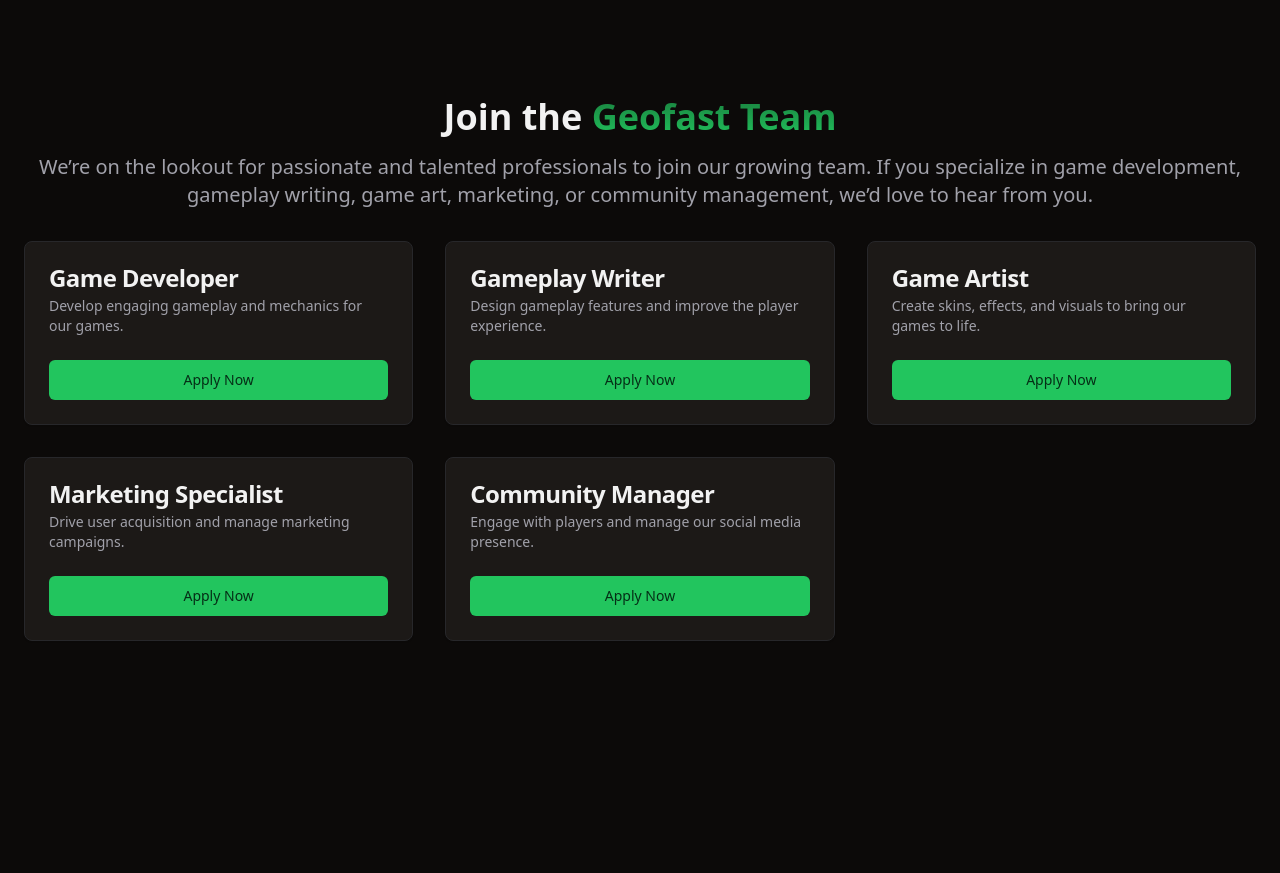
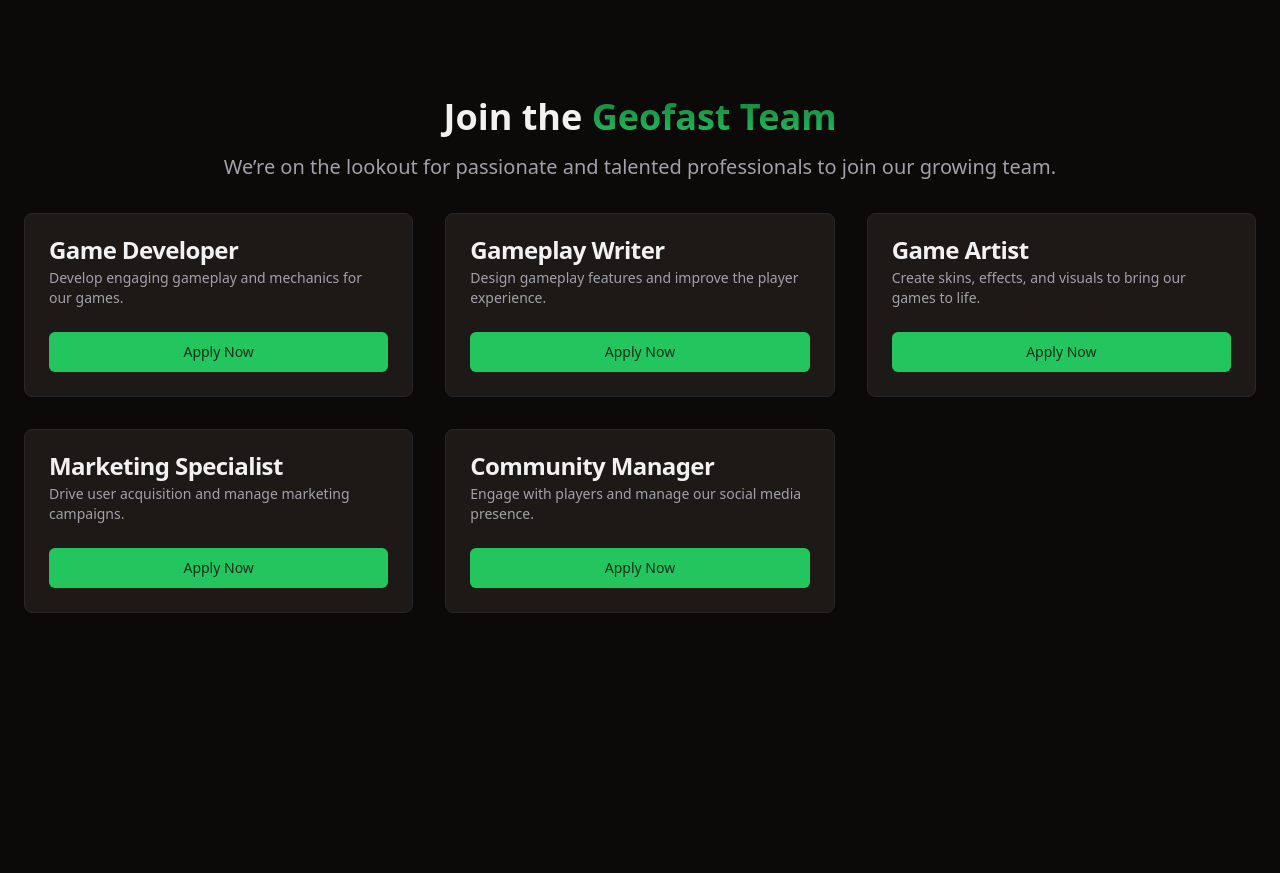
Before and after one commit to utkarshtrivedimdz/geofast-landing-page, a React (Vite) app: page / in a window 1280 px wide. Shown: the part 3660-4533 px from the top of the page. Built offline with nearby package versions, Linux system fonts and the light colour scheme.

Commit message:
Update Pricing.tsx

```diff
--- a/src/components/Pricing.tsx
+++ b/src/components/Pricing.tsx
@@ -65,8 +65,6 @@
       </h2>
       <h3 className="text-xl text-center text-muted-foreground pt-4 pb-8">
         We’re on the lookout for passionate and talented professionals to join our growing team.
-        If you specialize in game development, gameplay writing, game art, marketing,
-        or community management, we’d love to hear from you.
       </h3>
       <div className="grid md:grid-cols-2 lg:grid-cols-3 gap-8">
         {pricingList.map((pricing: PricingProps) => (
```
